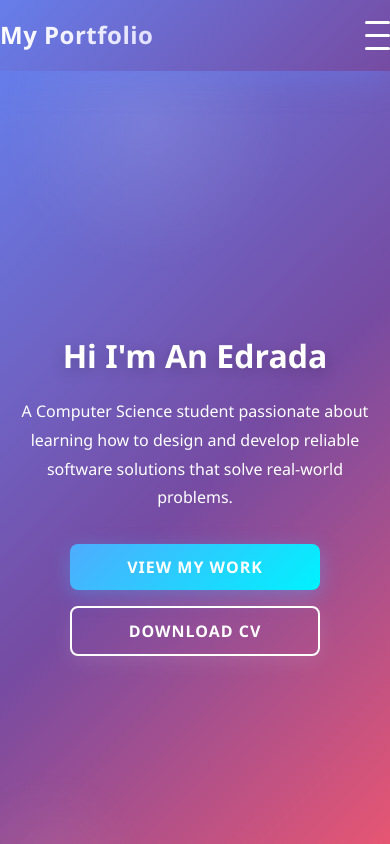
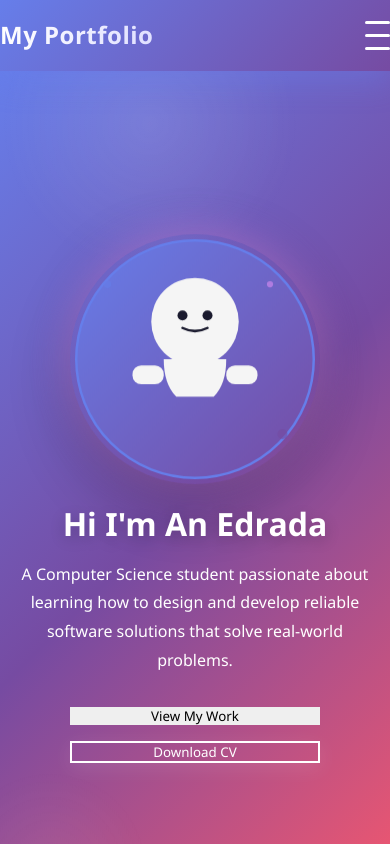
Before and after one commit to anedrada/EDRADA_FUTURE_PROOF, a React (Vite) app: page / in a window 390 px wide. Shown: the top 844 px of the page. Built offline with nearby package versions, Linux system fonts and the light colour scheme.

Commit message:
Add background color gradient animation and profile picture to hero section

```diff
--- a/src/App.css
+++ b/src/App.css
@@ -1,6 +1,35 @@
 .app {
   min-height: 100vh;
-  background: linear-gradient(to bottom, #f8f9fa 0%, #ffffff 100%);
+  background: linear-gradient(135deg, #f5f7fa 0%, #f8f9fa 25%, #f0f4ff 50%, #f5f7fa 75%, #ffffff 100%);
+  background-size: 400% 400%;
+  animation: gradientShift 15s ease infinite;
+  position: relative;
+}
+
+@keyframes gradientShift {
+  0% { background-position: 0% 50%; }
+  50% { background-position: 100% 50%; }
+  100% { background-position: 0% 50%; }
+}
+
+.app::before {
+  content: '';
+  position: fixed;
+  top: 0;
+  left: 0;
+  width: 100%;
+  height: 100%;
+  background-image:
+    radial-gradient(circle at 20% 50%, rgba(102, 126, 234, 0.1) 0%, transparent 50%),
+    radial-gradient(circle at 80% 80%, rgba(118, 75, 162, 0.1) 0%, transparent 50%),
+    radial-gradient(circle at 40% 20%, rgba(240, 147, 251, 0.08) 0%, transparent 50%);
+  pointer-events: none;
+  z-index: 0;
+}
+
+.app > * {
+  position: relative;
+  z-index: 1;
 }
 
 section {
--- a/src/components/Hero.css
+++ b/src/components/Hero.css
@@ -40,19 +40,67 @@
   50% { transform: translateY(20px); }
 }
 
+.hero-wrapper {
+  display: grid;
+  grid-template-columns: 1fr 1fr;
+  gap: 4rem;
+  align-items: center;
+  max-width: 1000px;
+  margin: 0 auto;
+}
+
+.hero-image {
+  display: flex;
+  justify-content: center;
+  align-items: center;
+  animation: slideInLeft 0.8s ease-out;
+}
+
+.profile-pic {
+  width: 300px;
+  height: 300px;
+  border-radius: 50%;
+  box-shadow: 0 20px 60px rgba(0, 0, 0, 0.3), 0 0 40px rgba(240, 147, 251, 0.5);
+  transition: all 0.3s ease;
+  animation: float 3s ease-in-out infinite;
+}
+
+.profile-pic:hover {
+  transform: scale(1.05);
+  box-shadow: 0 25px 70px rgba(0, 0, 0, 0.4), 0 0 50px rgba(240, 147, 251, 0.7);
+}
+
+@keyframes slideInLeft {
+  from {
+    opacity: 0;
+    transform: translateX(-50px);
+  }
+  to {
+    opacity: 1;
+    transform: translateX(0);
+  }
+}
+
+@keyframes floatProfile {
+  0%, 100% { transform: translateY(0px); }
+  50% { transform: translateY(-15px); }
+}
+
 .hero-content {
   position: relative;
   z-index: 2;
-  max-width: 800px;
+  max-width: 500px;
+  text-align: left;
 }
 
 .hero-content h1 {
-  font-size: 3.5rem;
+  font-size: 3rem;
   margin-bottom: 1rem;
   color: white;
   text-shadow: 0 4px 15px rgba(0, 0, 0, 0.2);
   font-weight: 800;
   animation: slideInDown 0.8s ease-out;
+  line-height: 1.2;
 }
 
 .hero-content p {
@@ -88,12 +136,38 @@
 .hero-buttons {
   display: flex;
   gap: 1rem;
-  justify-content: center;
+  justify-content: flex-start;
   flex-wrap: wrap;
   animation: slideInUp 0.8s ease-out 0.4s both;
 }
 
-.btn {
+@media (max-width: 768px) {
+  .hero-wrapper {
+    grid-template-columns: 1fr;
+    gap: 2rem;
+  }
+
+  .hero-content {
+    text-align: center;
+  }
+
+  .hero-buttons {
+    justify-content: center;
+  }
+
+  .profile-pic {
+    width: 250px;
+    height: 250px;
+  }
+
+  .hero-content h1 {
+    font-size: 2.5rem;
+  }
+
+  .hero-content p {
+    font-size: 1.1rem;
+  }
+}
   padding: 12px 30px;
   font-size: 1rem;
   border-radius: 8px;
--- a/src/components/Hero.jsx
+++ b/src/components/Hero.jsx
@@ -5,6 +5,10 @@ function Hero() {
   return (
     <section id="home" className="hero">
       <div className="container">
+        <div className="hero-wrapper">
+          <div className="hero-image">
+            <img src="/profile.svg" alt="Profile Picture" className="profile-pic" />
+          </div>
           <div className="hero-content">
             <h1>Hi I'm An Edrada</h1>
             <p>A Computer Science student passionate about learning how to design and develop reliable software solutions that solve real-world problems.</p>
@@ -14,6 +18,7 @@ function Hero() {
             </div>
           </div>
         </div>
+      </div>
     </section>
   )
 }
```
Also changed, not shown: public/profile.svg (added). Lines whose indentation alone changed are shown as unchanged.
